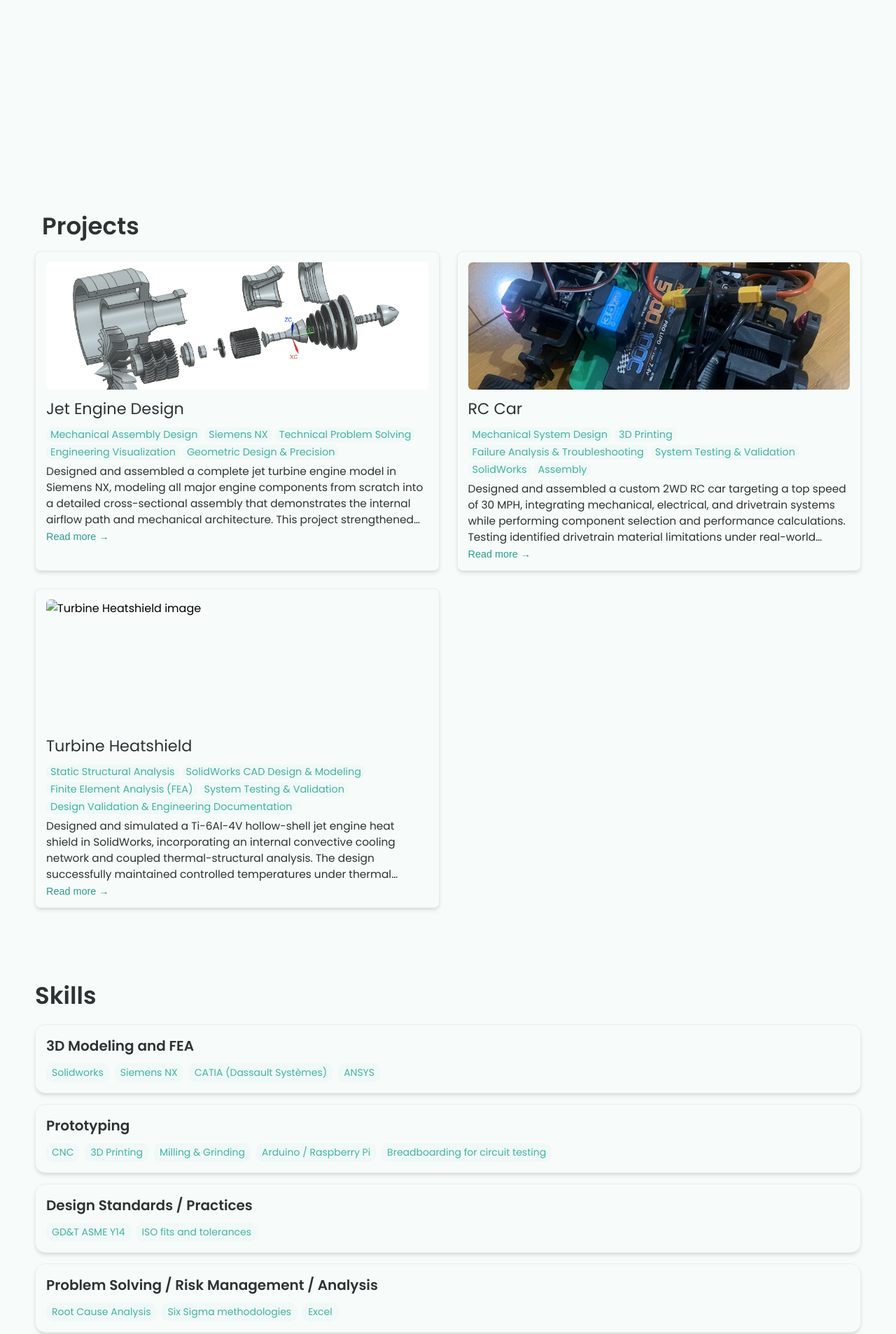
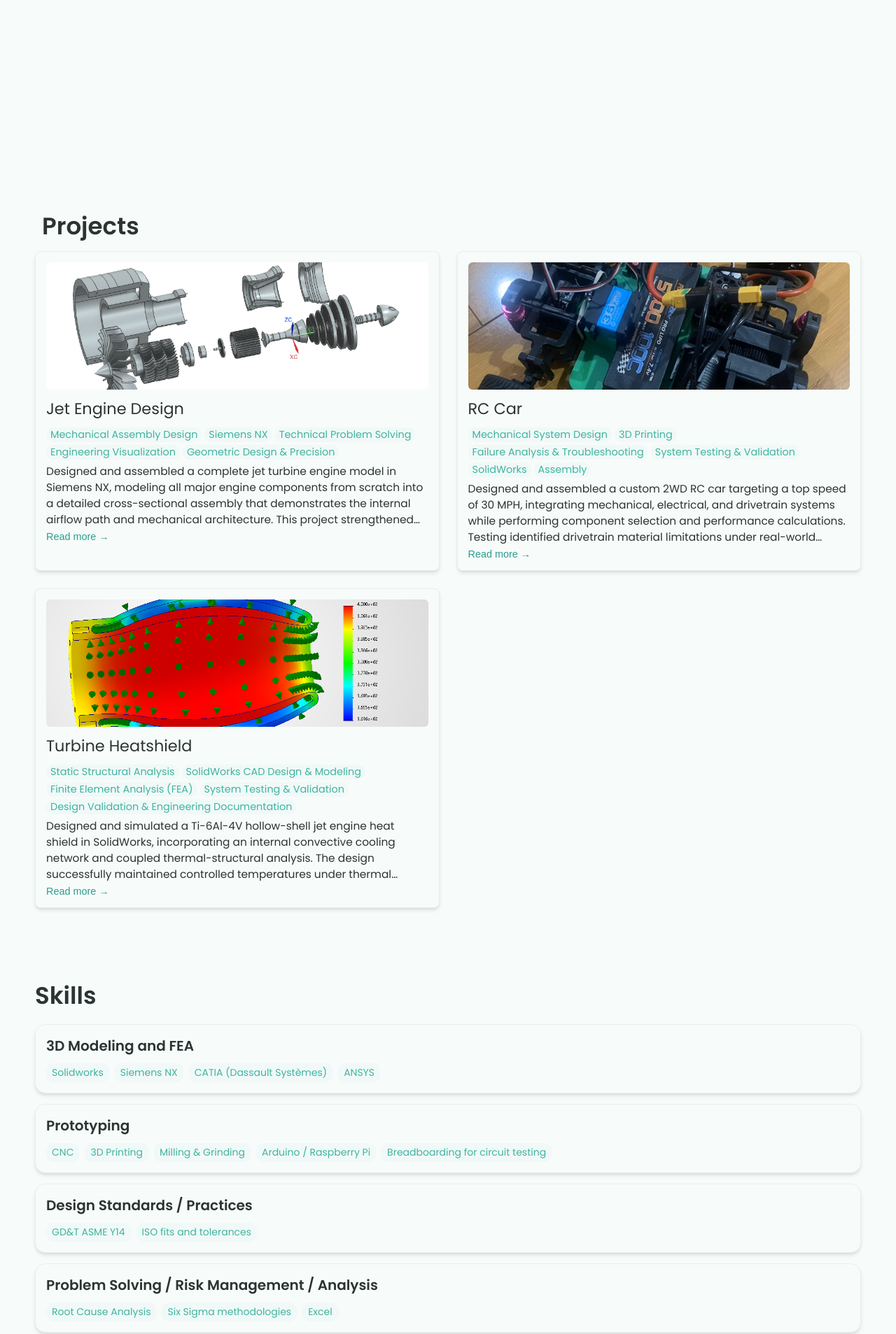
Before and after one commit to AdrianCieslak0423/AdrianCieslak0423.github.io, a Jekyll site: the page built from index.html, in a window 1280 px wide. Shown: the part 735-2642 px from the top of the page at 70% size. Built offline with Jekyll 4.4.1, drawn with Linux system fonts in a browser that asks for light colours.

Commit message:
Update main image reference in index.md

```diff
--- a/_projects/Turbine-Engine-Heatshield/index.md
+++ b/_projects/Turbine-Engine-Heatshield/index.md
@@ -8,5 +8,5 @@ skills:
 - Finite Element Analysis (FEA)
 - System Testing & Validation
 - Design Validation & Engineering Documentation
-main-image: /
+main-image: /HS thermo.png
 ---
```
